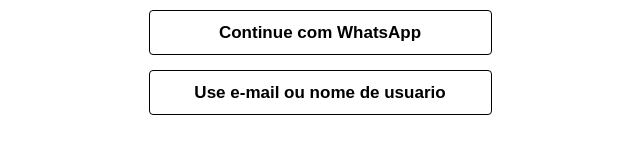
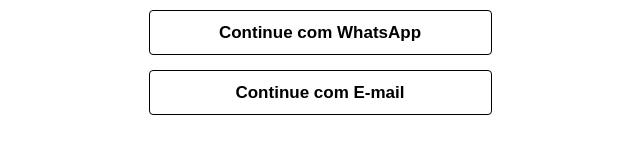
Before and after one commit to tiagogcastro/splash-frontend, a Next.js app: page / in a window 1280 px wide. Shown: the part 308-473 px from the top of the page, without its empty margins (320-960 px from the left). Built offline with nearby package versions, Linux system fonts and the light colour scheme.

Commit message:
refactor: The button name to continue with the log in was changed

```diff
--- a/src/pages/index.tsx
+++ b/src/pages/index.tsx
@@ -19,7 +19,7 @@
           </span>
 
           <Button url="/login/phone">Continue com WhatsApp</Button>
-          <Button url="/login/email">Use e-mail ou nome de usuario</Button>
+          <Button url="/login/email">Continue com E-mail</Button>
       </div>
 
       <div className={styles.links}>
```
